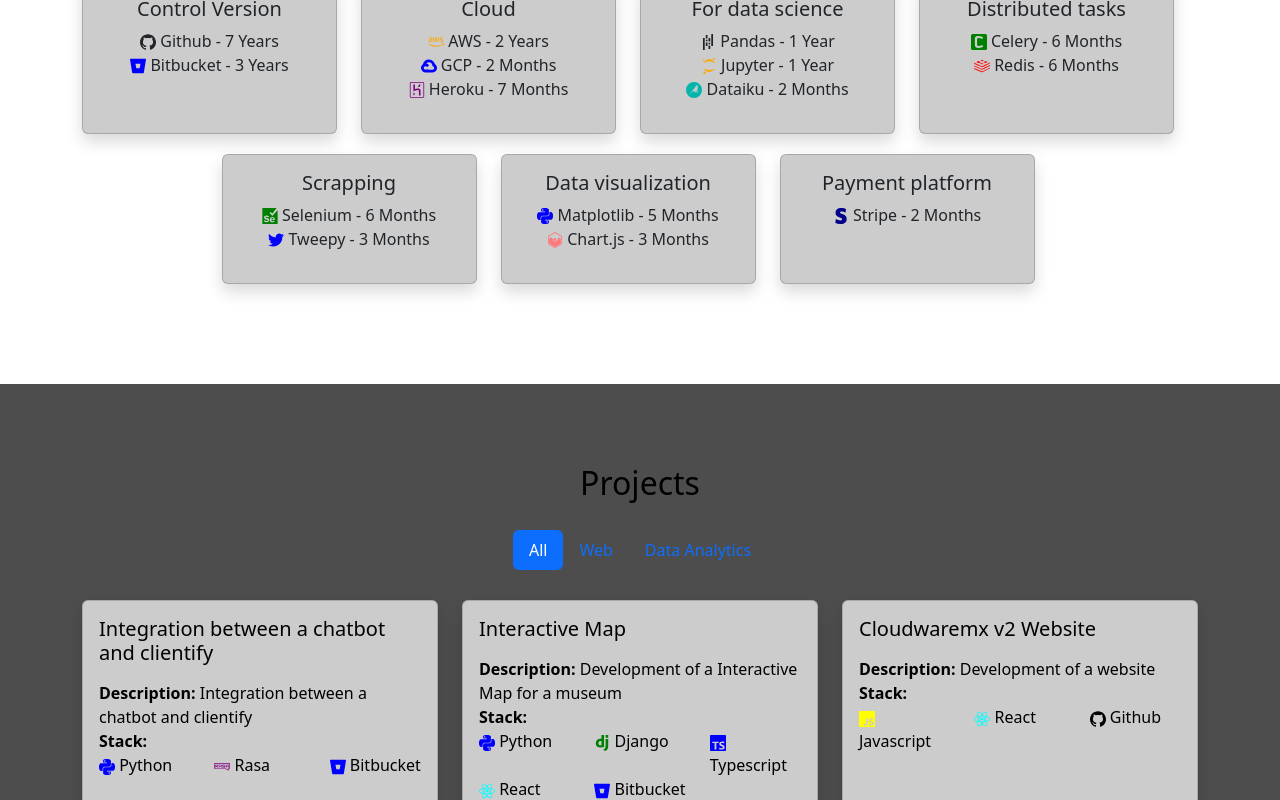
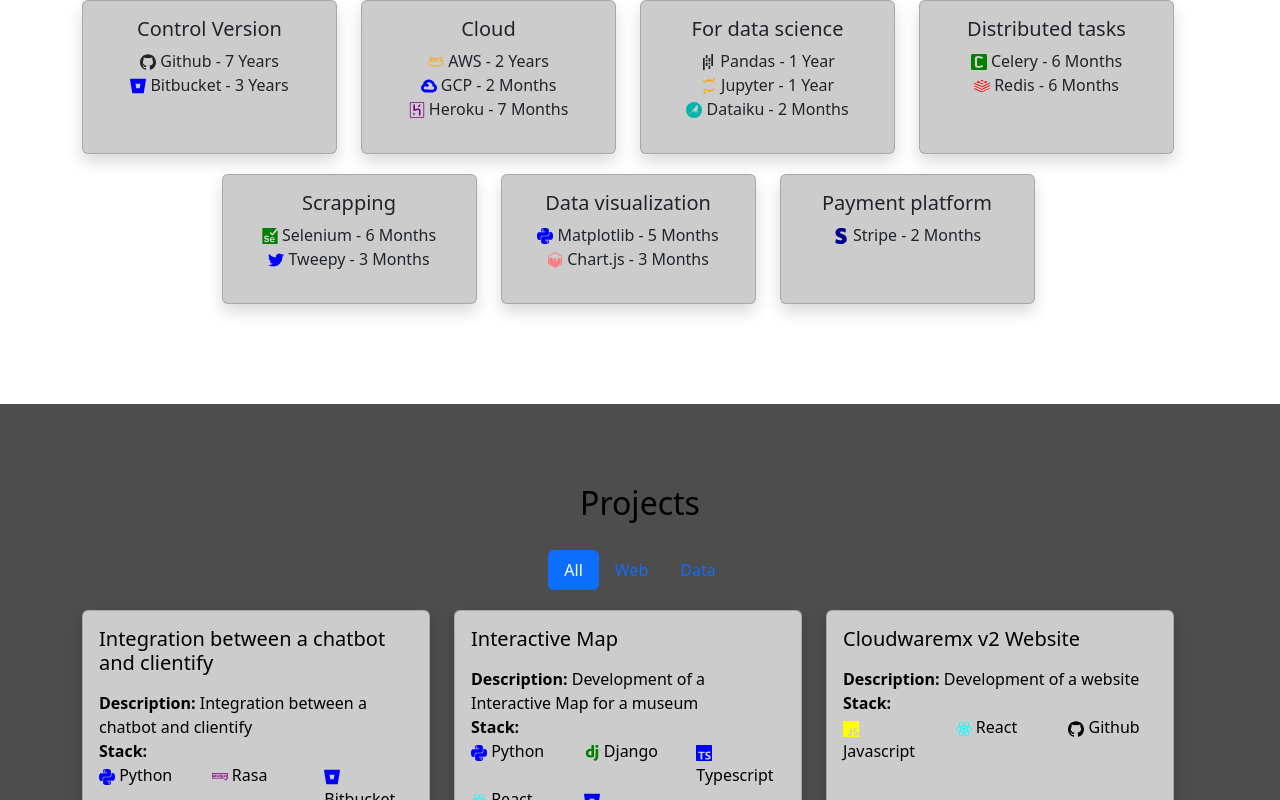
Before and after one commit to dxviidmg/davidmejia-v2, a React (Create React App) app: page / in a window 1280 px wide. Shown: the part 2296-3096 px from the top of the page. Built offline with nearby package versions, Linux system fonts and the light colour scheme.

Commit message:
tabcontainer

```diff
--- a/src/components/commons/navbar/Navbar.jsx
+++ b/src/components/commons/navbar/Navbar.jsx
@@ -3,7 +3,7 @@
 import Nav from "react-bootstrap/Nav";
 import Navbar from "react-bootstrap/Navbar";
 import "./navbar.css";
-import { capitalizeString } from "../../../utils/Utils";
+import { capitalizeString } from "../../../utils/utils";
 
 export function NavBar() {
   const [activeLink, setActiveLink] = useState("home");
--- a/src/components/commons/tabContainer/TabContainer.jsx
+++ b/src/components/commons/tabContainer/TabContainer.jsx
@@ -1,4 +1,6 @@
 import { Row, Nav, Tab } from "react-bootstrap";
+import './tabContainer.css'
+
 
 export const TabContainer = ({ classifications, contents }) => {
   return (
--- /dev/null
+++ b/src/components/commons/tabContainer/tabContainer.css
@@ -0,0 +1,3 @@
+#contents-tab{
+    margin-bottom: 20px;
+}
--- a/src/components/sections/projects/Projects.jsx
+++ b/src/components/sections/projects/Projects.jsx
@@ -3,14 +3,35 @@
 import { MyCard } from "../../commons/cards/Card";
 import { ContentProject } from "./ContentProject";
 import "./projects.css"
+import { TabContainer } from "../../commons/tabContainer/TabContainer";
 
+
+const ProjectList = ({category}) => {
+  return (
+    <Row>
+    {projects.map((project, index) => {
+      if ((!category) || (category &&  project.categories.includes(category))){
+        return (
+          <Col xs={12} md={6} xl={4} key={index} className="padding-col">
+          <MyCard
+          title={project.name}
+          content={ContentProject(project)}
+        /></Col>
+        );
+      }
+
+
+    })}
+          </Row>
+  )
+}
 export const Projects = () => {
   const webProjects = filterProjectsByCategory("Web");
   const dataProjects = filterProjectsByCategory("Data");
 
-  function filterProjectsByCategory(categories) {
+  function filterProjectsByCategory(category) {
     return projects.filter(
-      (item) => item.categories && item.categories.includes(categories)
+      (item) => item.categories && item.categories.includes(category)
     );
   }
 
@@ -21,66 +42,8 @@
           <Col>
             <h2>Projects</h2>
 
-            <Tab.Container id="projects-tabs" defaultActiveKey="first">
-              <Nav
-                variant="pills"
-                className="nav-pills justify-content-center align-items-center"
-                id="project-tab"
-              >
-                <Nav.Item>
-                  <Nav.Link eventKey="first">All</Nav.Link>
-                </Nav.Item>
-                <Nav.Item>
-                  <Nav.Link eventKey="second">Web</Nav.Link>
-                </Nav.Item>
-                <Nav.Item>
-                  <Nav.Link eventKey="third">Data Analytics</Nav.Link>
-                </Nav.Item>
-              </Nav>
-              <Tab.Content>
-                <Tab.Pane eventKey="first">
-                  <Row>
-                    {projects.map((project, index) => {
-                      return (
-                        <Col xs={12} md={6} xl={4} key={index} className="padding-col">
-                        <MyCard
-                        title={project.name}
-                        content={ContentProject(project)}
-                      /></Col>
-                      );
-                    })}
-                  </Row>
-                </Tab.Pane>
+            <TabContainer classifications = {["All", "Web", "Data"]} contents={[<ProjectList/>, <ProjectList category="Web"/>, <ProjectList category="Data"/>]}></TabContainer>
 
-                <Tab.Pane eventKey="second">
-                  <Row>
-                    {webProjects.map((project, index) => {
-                      return (
-                        <Col xs={12} md={6} xl={4} key={index} className="padding-col">
-                        <MyCard
-                        title={project.name}
-                        content={ContentProject(project)}
-                      /></Col>
-                      );
-                    })}
-                  </Row>
-                </Tab.Pane>
-
-                <Tab.Pane eventKey="third">
-                  <Row>
-                    {dataProjects.map((project, index) => {
-                      return (
-                        <Col xs={12} md={6} xl={4} key={index} className="padding-col">
-                        <MyCard
-                        title={project.name}
-                        content={ContentProject(project)}
-                      /></Col>
-                      );
-                    })}
-                  </Row>
-                </Tab.Pane>
-              </Tab.Content>
-            </Tab.Container>
           </Col>
         </Row>
       </Container>
```
Also changed, not shown: src/utils/utils.js (renamed from src/utils/Utils.js).
